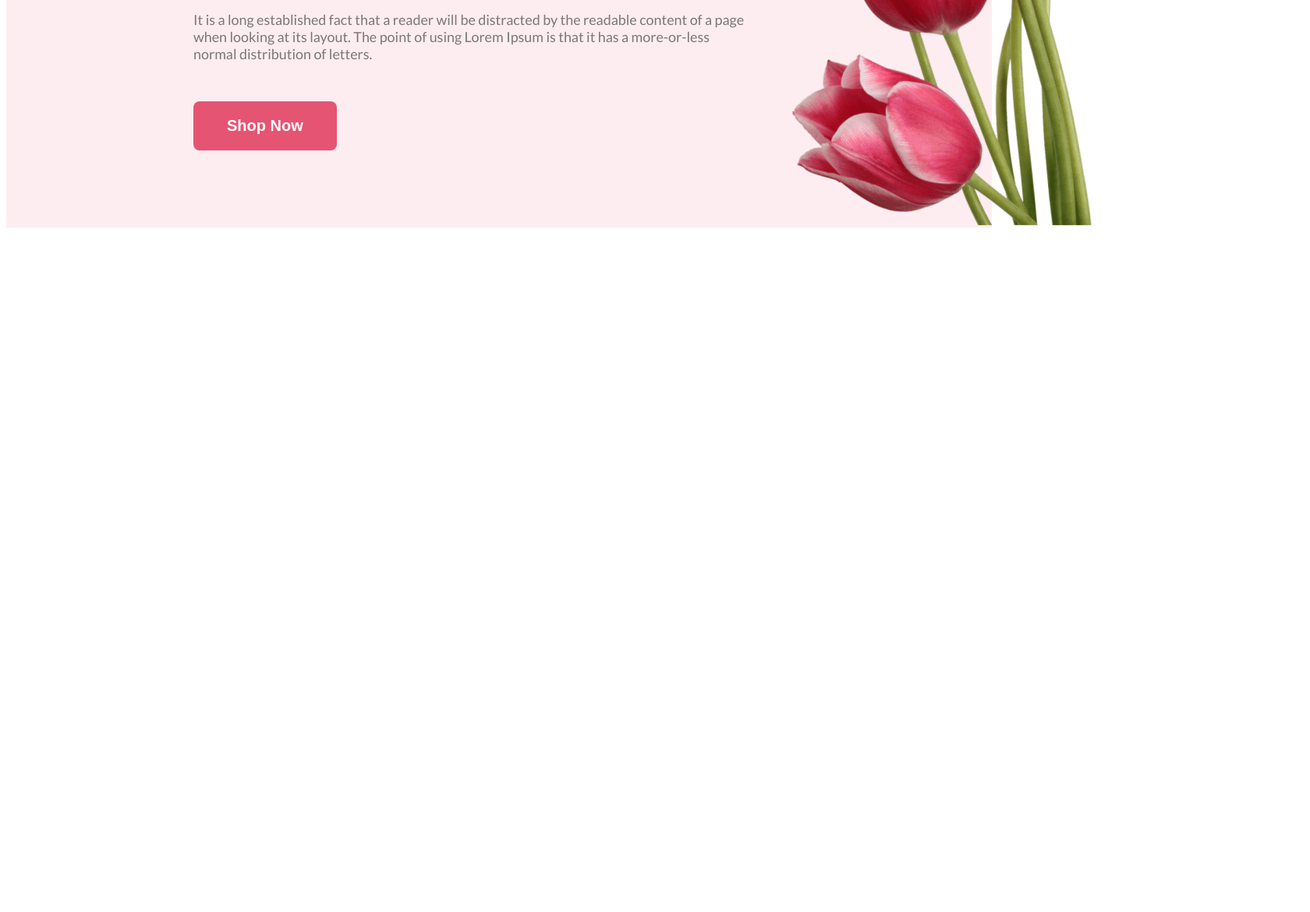
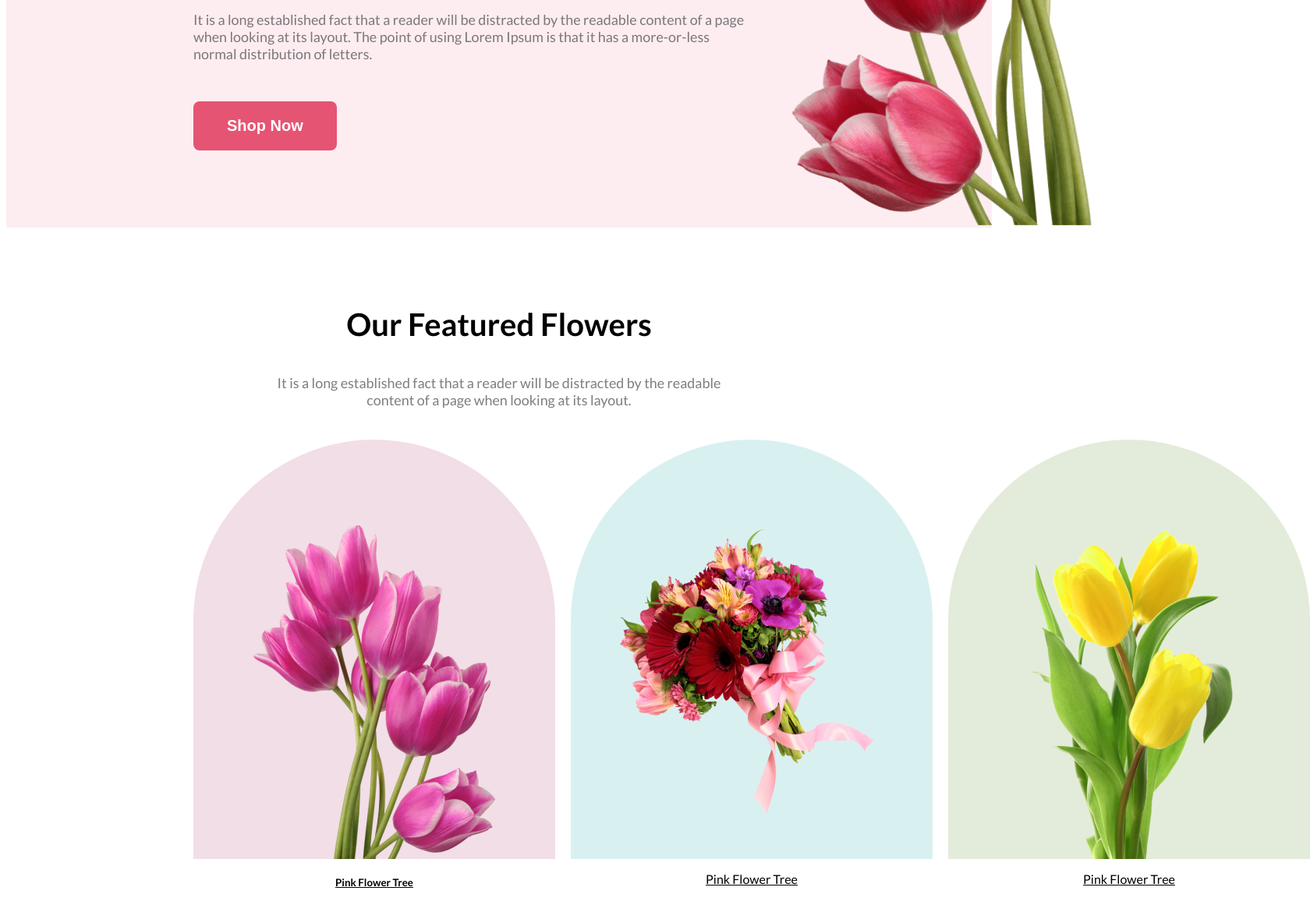
Before and after one commit to ChiranjithChkz/flower-shop-website, a plain HTML site: page index.html in a window 1280 px wide. Shown: the part 539-1709 px from the top of the page at 78% size, 1680 px wide, since content can reach past the window. Before the commit the page ends 839 px from the top, so only its background shows below. Drawn offline with Linux system fonts and the light colour scheme.

Commit message:
made two webpage with responsive

```diff
--- a/index.html
+++ b/index.html
@@ -20,6 +20,44 @@
                 <img src="Flower Asset/pngwing 10.png" alt="">
             </div>
         </section>
+        <section class="varieties-flowers">
+             <div class="about-flowers">
+                <h3 class="flowers-titles">Our Featured Flowers</h3>
+                <p class="flowers-description primary-text">It is a long established fact that a reader will be distracted by the readable <br> content of a page when looking at its layout.</p>
+             </div>
+             <div class="flower-img-section">
+             <div class="flower-img-first">
+                 <div class="flower-img-1 flower-img">
+                     <div class="bg-1">
+                      <img id="flower-size" src="Flower Asset/pngwing 6.png" alt="">
+                   </div>
+
+                   <h5 class="flower-name">Pink Flower Tree</h5>
+
+                 </div>
+             </div>
+             <div class="flower-img-second flower-img">
+                 <div class="flower-img-1">
+                     <div class="bg-2">
+                      <img id="flower-size" src="Flower Asset/pngwing 5.png" alt="">
+                   </div>
+                   <div>
+                   <p   class="flower-name">Pink Flower Tree</p>
+                   </div>
+                 </div>
+             </div>
+             <div class="flower-img-third flower-img">
+                 <div class="flower-img-1">
+                     <div class="bg-3">
+                      <img id="flower-size-3" src="Flower Asset/pngwing 7.png" alt="">
+                   </div>
+                   <div>
+                   <p   class="flower-name">Pink Flower Tree</p>
+                   </div>
+                 </div>
+             </div>
+             </div>
+            </section>
     </header>
     <main>
 
--- a/styles/index.css
+++ b/styles/index.css
@@ -53,6 +53,78 @@
     margin-top: 32px;
 }
 
+/* Variants flowers section styles */
+
+.flowers-titles{
+    font-size: 2.5rem;
+    font-weight: 700;
+    margin-top: 100px;
+}
+.flowers-description{
+    margin-bottom: 40px;
+}
+.flower-img-section{
+    width: 100%;
+    display: flex;
+    gap: 20px;
+}
+.flower-img-first{
+    width: 100%;
+     margin-left: 240px;
+}
+.flower-img-second{
+
+}
+.flower-img-third{
+    margin-right:240px;
+}
+
+.about-flowers{
+     text-align: center;
+}
+
+.flower-img-1{
+   width: 464px;
+   text-align: center;
+}
+.bg-1{
+
+    text-align: center;
+    width: 464px;
+    height: 538px;
+    background-color: rgba(167, 33, 98, 0.15);
+    border-radius: 300px 300px 0px 0px;
+
+}
+.bg-2{
+
+    text-align: center;
+   width: 464px;
+    height: 538px;
+    background: rgba(5, 151, 160, 0.15);
+    border-radius: 300px 300px 0px 0px;
+
+}
+.bg-3{
+
+    text-align: center;
+    width: 464px;
+    height: 538px;
+    background: rgba(71, 125, 17, 0.15);
+    border-radius: 300px 300px 0px 0px;
+
+}
+.flower-name{
+    text-decoration: underline;
+
+}
+
+#flower-size{
+   padding-top: 110px;
+}
+#flower-size-3{
+    padding-top: 67px;
+}
 
 
 
@@ -81,7 +153,7 @@
 /* Responsive Media query added here */
 
 @media screen and (max-width: 576px) {
-      .header{
+      .header, .flower-img-section {
         flex-direction: column;
       }
 
@@ -99,5 +171,31 @@
       .banner-img{
           display: none;
       }
+     .bg-1, .bg-2, .bg-3{
+        width: 330px;
+        margin-left:20px;
+        border-right: 0;
+     }
+     /* #flower-size{
+        width: 200px;
+     } */
+     .flower-name{
+          width: 330px;
+          padding-left: 20px;
+
+     }
+     .flower-img-1{
+        width: 100%;
+        text-align: center;
+     }
+     .flower-img-section, .varieties-flowers{
+        width: none;
+        margin-right: 0%;
+     }
+    .flower-img-first {
+       margin-left: 0%;
+    }
+
+
 
 }
```
